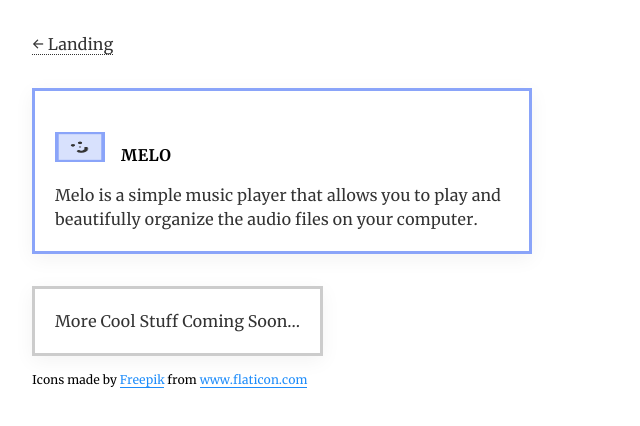
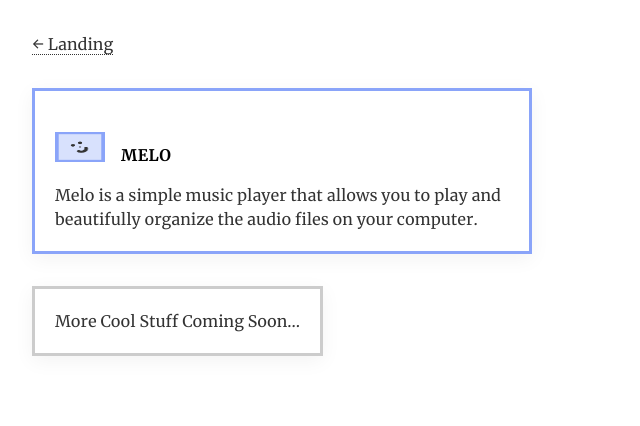
Before and after one commit to megancooper/personal-website, a Next.js app: page /projects in a window 1280 px wide. Shown: the top 426 px of the page, without its empty margins (0-640 px from the left). Built offline with nearby package versions, Linux system fonts and the light colour scheme.

Commit message:
Remove freepik

```diff
--- a/src/pages/projects/index.tsx
+++ b/src/pages/projects/index.tsx
@@ -32,16 +32,6 @@ const Projects = () => (
         </div>
       </Card>
       <Card customStyle={comingSoonStyle}>More Cool Stuff Coming Soon...</Card>
-
-      <div className="text-xs">
-        Icons made by
-        {' '}
-        <a href="https://www.freepik.com" title="Freepik">Freepik</a>
-        {' '}
-        from
-        {' '}
-        <a href="https://www.flaticon.com/" title="Flaticon">www.flaticon.com</a>
-      </div>
     </div>
   </>
 );
```
